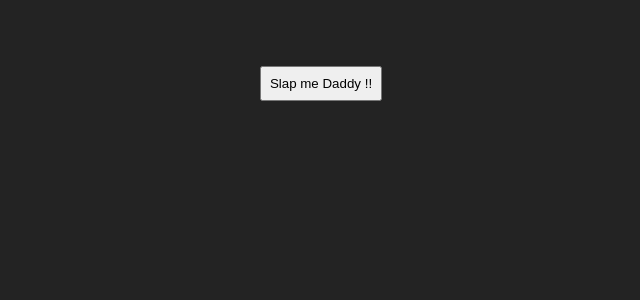
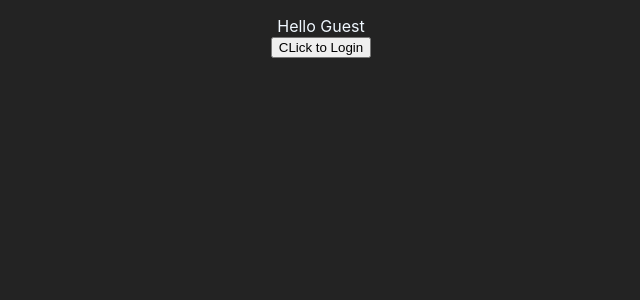
Before and after one commit to DipanshuShaw/React-Learning, a React (Create React App) app: page / in a window 1280 px wide. Shown: the top 300 px of the page, without its empty margins (319-959 px from the left). Built offline with nearby package versions, Linux system fonts and the light colour scheme.

Commit message:
Coditional rendering

```diff
--- a/src/App.js
+++ b/src/App.js
@@ -5,7 +5,9 @@ import Box from './components/box';
 import Message from './components/message';
 import Incrementor from './components/incrementor';
 import FunctionClick from './components/functionClick';
+import ConditionalGreet from './components/ConditionalGreet';
 import Parent from './components/parentChild/Parent';
+// import LoggedCheck from './components/LoggedCheck';
 
 function App() {
   Box.defaultProps = {
@@ -36,7 +38,11 @@ function App() {
 
 {/* <FunctionClick /> */}
 
-<Parent />
+{/* <Parent /> */}
+
+{/* <LoggedCheck /> */}
+
+<ConditionalGreet />
 
       {/* <Greet name="Dipanshu">
         <div>
--- /dev/null
+++ b/src/components/ConditionalGreet.js
@@ -0,0 +1,53 @@
+import React, { Component } from 'react'
+
+class ConditionalGreet extends Component {
+constructor(props) {
+  super(props)
+
+  this.state = {
+    isLoggedIn : false
+  }
+}
+logged(){
+    let statement = prompt("Do you want to log in (Y/N): ");
+    if(statement === 'Y'){
+      statement = true;
+    }if(statement === 'N'){
+      statement = false
+    }
+    this.setState({
+        isLoggedIn : statement
+    })
+}
+
+    render() {
+        let message ='';
+        if(this.state.isLoggedIn){
+            message =
+            <div>
+                <div>
+                Hello Logged User
+                </div>
+                <button onClick={()=>
+                    this.setState({
+                        isLoggedIn : false
+                    })
+                }>CLick to Logout</button>
+            </div>
+        }
+        else{
+            message =
+            <div>
+                <div>
+                    Hello Guest
+                </div>
+            <button onClick={()=> this.logged()}>CLick to Login</button>
+            </div>
+        }
+        return(
+            message
+        )
+  }
+}
+
+export default ConditionalGreet
```
